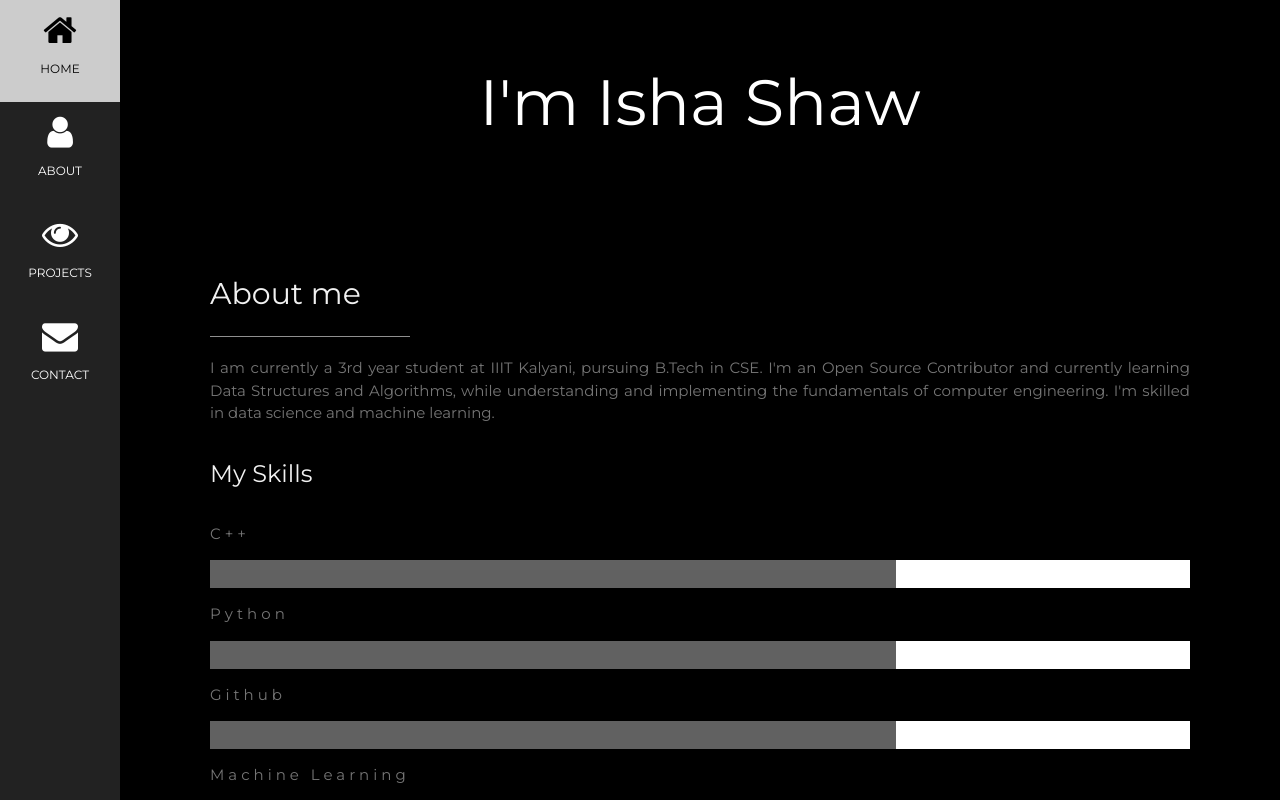
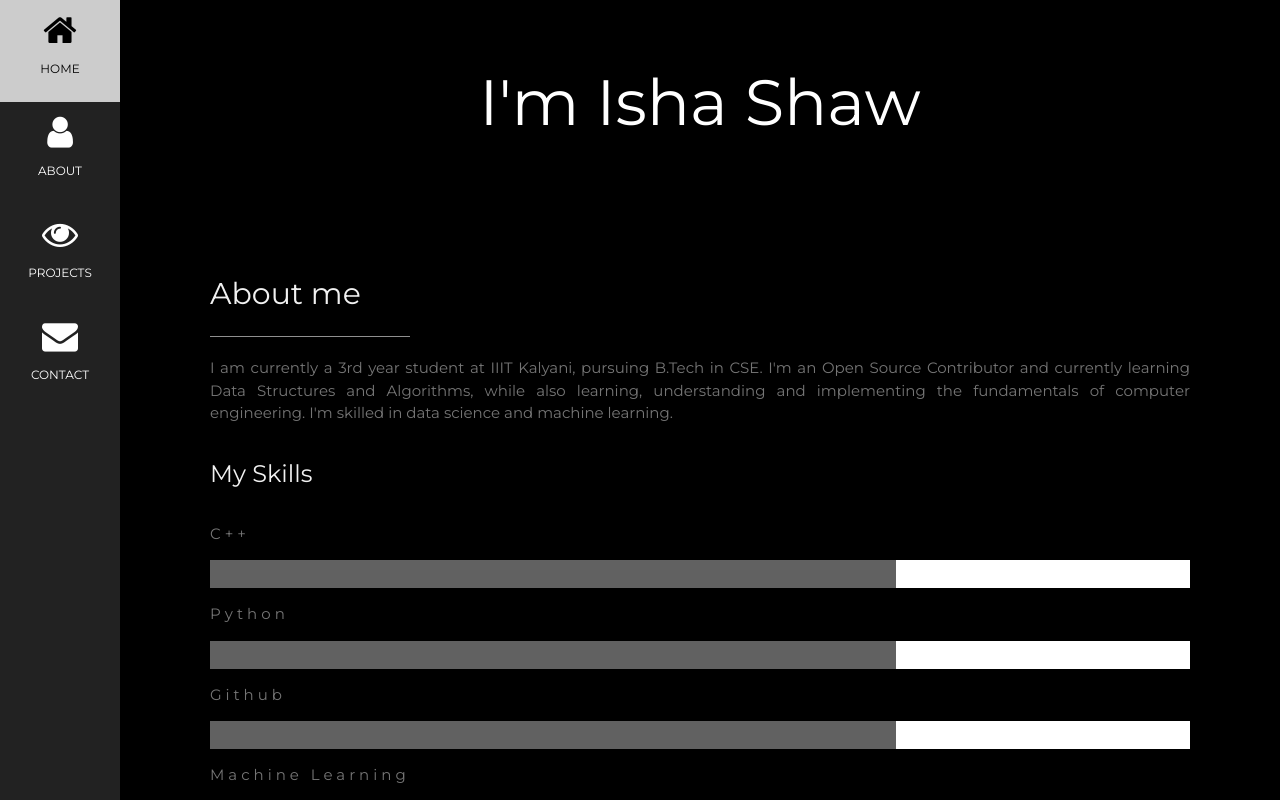
Before and after one commit to Isha307/Portfolio, a plain HTML site: page index.html in a window 1280 px wide. Shown: the top 800 px of the page. Drawn offline with nearby package versions, Linux system fonts and the light colour scheme.

Commit message:
Update index.html

```diff
--- a/index.html
+++ b/index.html
@@ -63,7 +63,7 @@ body, h1,h2,h3,h4,h5,h6 {font-family: "Montserrat", sans-serif}
   <div class="w3-content w3-justify w3-text-grey w3-padding-64" id="about">
     <h2 class="w3-text-light-grey">About me</h2>
     <hr style="width:200px" class="w3-opacity">
-    <p>I am currently a 3rd year student at IIIT Kalyani, pursuing B.Tech in CSE. I'm an Open Source Contributor and currently learning Data Structures and Algorithms, while understanding and implementing the fundamentals of computer engineering. I'm skilled in data science and machine learning.
+    <p>I am currently a 3rd year student at IIIT Kalyani, pursuing B.Tech in CSE. I'm an Open Source Contributor and currently learning Data Structures and Algorithms, while also learning, understanding and implementing the fundamentals of computer engineering. I'm skilled in data science and machine learning.
     </p>
     <h3 class="w3-padding-16 w3-text-light-grey">My Skills</h3>
     <p class="w3-wide">C++</p>
```
